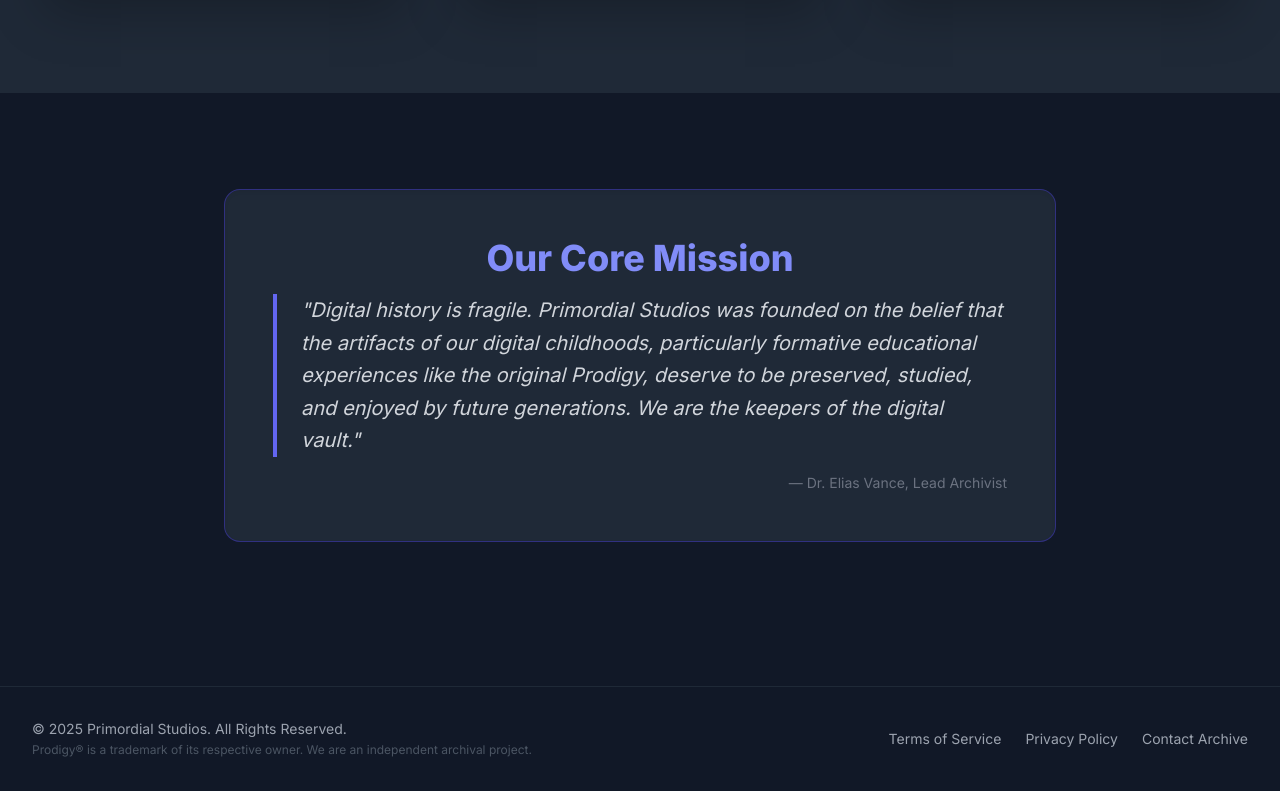
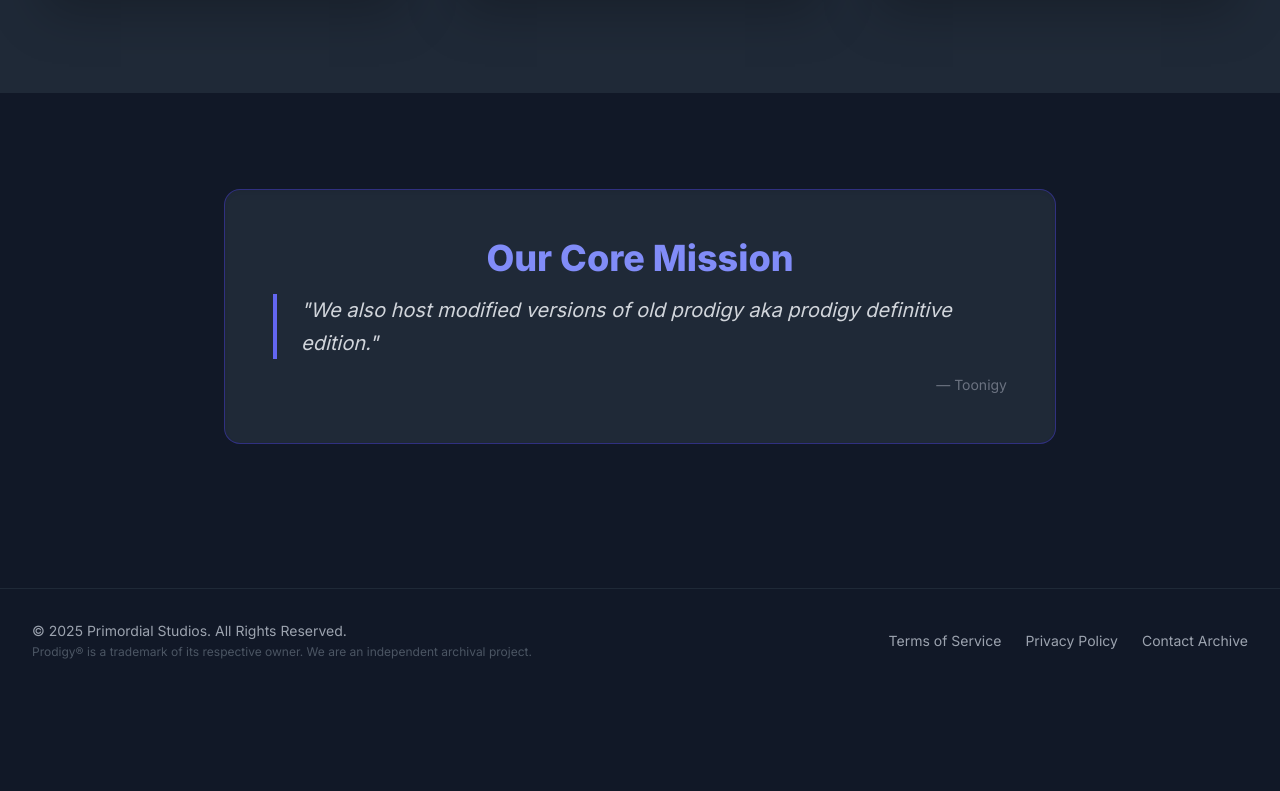
Before and after one commit to Primordial-Media/Primordial-Media.github.io, a plain HTML site: page index.html in a window 1280 px wide. Shown: the part 1051-1842 px from the top of the page. After the commit the page ends 1744 px from the top, so only its background shows below. Drawn offline with nearby package versions, Linux system fonts and the light colour scheme.

Commit message:
Update mission statement in index.html

```diff
--- a/index.html
+++ b/index.html
@@ -115,9 +115,9 @@
                 <div class="bg-gray-800 p-8 sm:p-12 rounded-2xl shadow-inner border border-indigo-700/50">
                     <h2 class="text-4xl font-extrabold text-indigo-400 mb-4 text-center">Our Core Mission</h2>
                     <blockquote class="text-gray-300 italic text-xl leading-relaxed border-l-4 border-indigo-500 pl-6">
-                        "Digital history is fragile. Primordial Studios was founded on the belief that the artifacts of our digital childhoods, particularly formative educational experiences like the original Prodigy, deserve to be preserved, studied, and enjoyed by future generations. We are the keepers of the digital vault."
+                        "We also host modified versions of old prodigy aka prodigy definitive edition."
                     </blockquote>
-                    <p class="text-right mt-4 text-gray-500 text-sm">— Dr. Elias Vance, Lead Archivist</p>
+                    <p class="text-right mt-4 text-gray-500 text-sm">— Toonigy</p>
                 </div>
             </div>
         </section>
```
